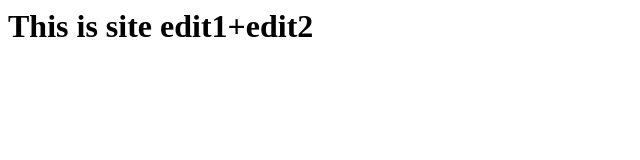
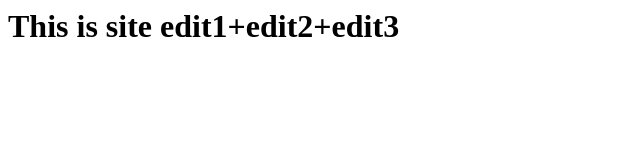
Before and after one commit to Gitnison/GitHubRepo1, a plain HTML site: page index.html in a window 1280 px wide. Shown: the whole page, without its empty margins (0-640 px from the left). Drawn offline with Linux system fonts and the light colour scheme.

Commit message:
Update index.html
edit3

```diff
--- a/index.html
+++ b/index.html
@@ -1 +1 @@
-<h1>This is site edit1+edit2</>
+<h1>This is site edit1+edit2+edit3</>
```
